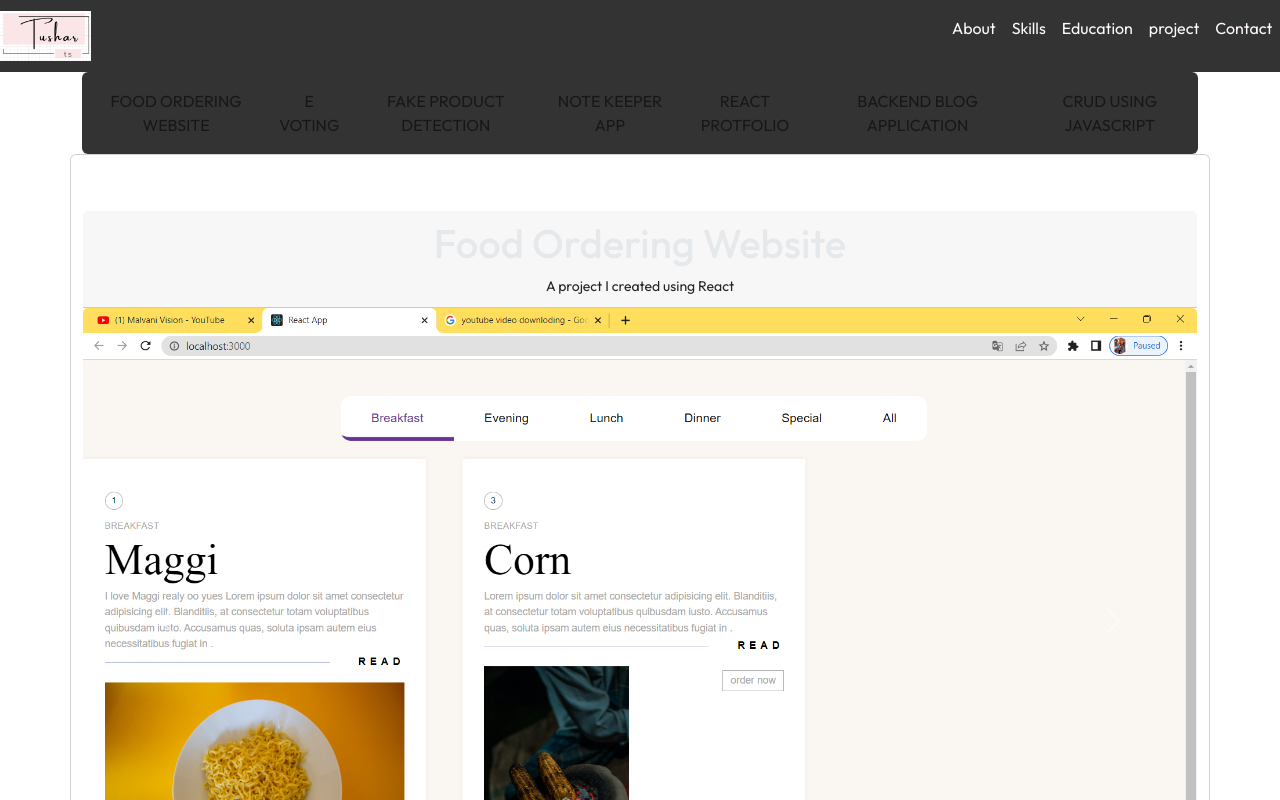
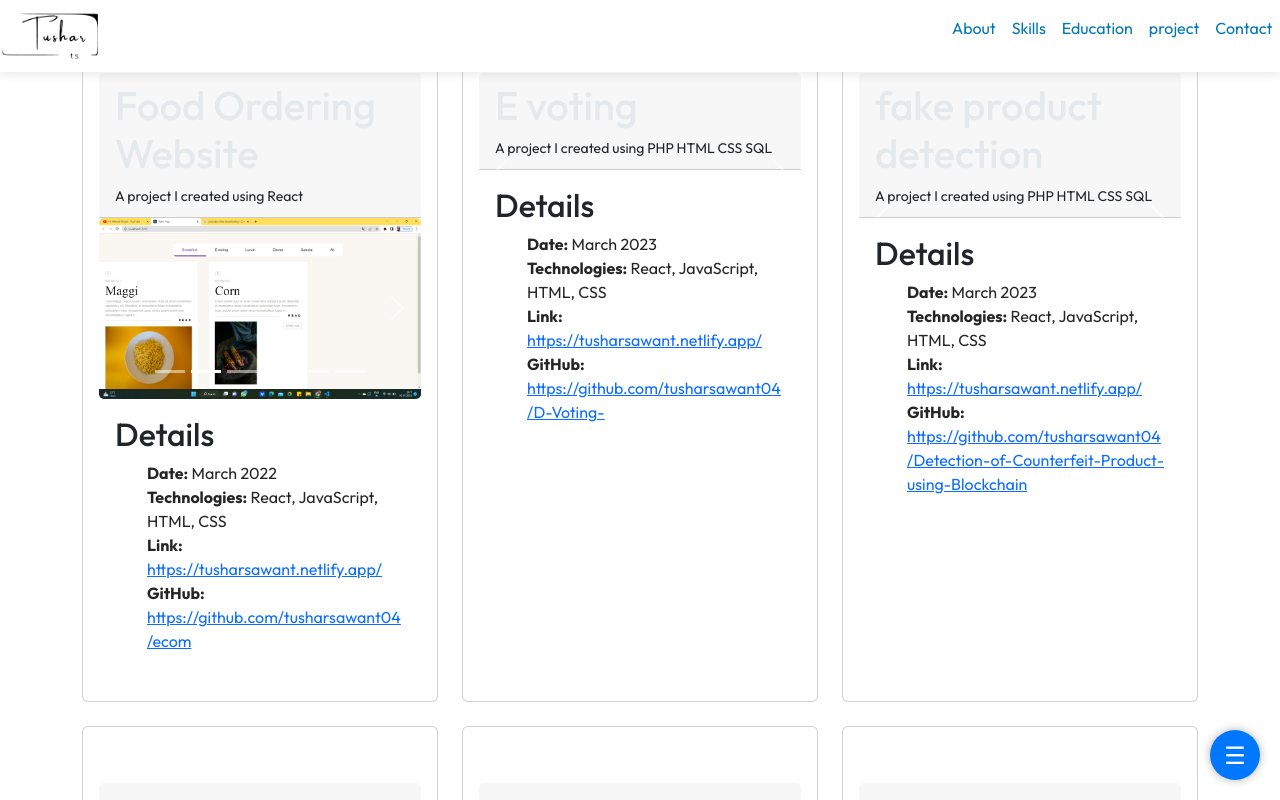
Before and after one commit to tusharsawant04/protfolio, a React (Create React App) app: page /project in a window 1280 px wide. Shown: the top 800 px of the page. Built offline with nearby package versions, Linux system fonts and the light colour scheme; a small style sheet from the web is missing.

Commit message:
ui changes

```diff
--- a/src/component/navbar.css
+++ b/src/component/navbar.css
@@ -3,13 +3,14 @@
   justify-content: space-between;
   align-items: center;
   padding: 0.5rem;
-  background-color: #333;
-  color: #f5ebeb;
-  position: fixed;
+  background-color: #ffffff; /* Background color white */
+  color: #333;
+  position: fixed !important;
   top: 0;
   left: 0;
   right: 0;
   z-index: 999;
+  box-shadow: 0 2px 10px rgba(0, 0, 0, 0.1); /* Added shadow for attractiveness */
 }
 
 .logo img {
@@ -17,15 +18,14 @@
 }
 
 .nav-links {
-  color: #f5ebeb;
+  color: #333;
   display: flex;
   justify-content: space-between;
   align-items: center;
   width: 25%;
   transition: transform 0.5s ease-in-out;
   @media (min-width: 768px) {
-
-      margin-right: 3rem;
+    margin-right: 3rem;
   }
 }
 
@@ -36,14 +36,14 @@
 .nav-links li a {
   display: block;
   text-align: center;
-  color: #fff9f9;
+  color: #0077b6; /* Primary blue color for links */
   text-decoration: none;
   padding: 0.5rem;
   transition: color 0.3s ease-in-out;
 }
 
 .nav-links li a:hover {
-  color: #0077b6;
+  color: #005f8a; /* Darker blue on hover */
 }
 
 .burger {
@@ -54,7 +54,7 @@
 .burger div {
   width: 25px;
   height: 3px;
-  background-color: #f5ebeb;
+  background-color: #333; /* Changed to match the color of the text */
   margin: 5px;
   transition: transform 0.3s ease-in-out;
 }
@@ -65,22 +65,62 @@
     right: 0;
     top: 0;
     height: 100vh;
-    width: 50%;
-    background-color: #2c2b2b;
-
+    width: 75%; /* Adjusted width for better usability */
+    background-color: #ffffff; /* White background for consistency */
     display: flex;
     flex-direction: column;
     justify-content: center;
     align-items: center;
     transform: translateX(100%);
     transition: transform 0.5s ease-in-out;
+    box-shadow: -2px 0 10px rgba(0, 0, 0, 0.1); /* Added shadow for attractiveness */
+    z-index: 998; /* Ensure it's below the navbar */
   }
 
   .nav-links.nav-active {
     transform: translateX(0);
   }
 
+  .nav-links li {
+    margin: 1rem 0; /* Add spacing between menu items */
+  }
+
   .burger {
     display: block;
+    cursor: pointer;
+    z-index: 999; /* Ensure it’s above the nav-links */
+  }
+
+  .burger div {
+    width: 25px;
+    height: 3px;
+    background-color: #333; /* Color to match the navbar text */
+    margin: 5px;
+    transition: transform 0.3s ease-in-out;
+  }
+
+  /* Optional: Styling the burger menu for better user interaction */
+  .burger div:nth-child(1) {
+    transform: rotate(45deg);
+  }
+
+  .burger div:nth-child(2) {
+    opacity: 0;
+  }
+
+  .burger div:nth-child(3) {
+    transform: rotate(-45deg);
+  }
+
+  .burger.active div:nth-child(1) {
+    transform: rotate(0);
+  }
+
+  .burger.active div:nth-child(2) {
+    opacity: 1;
+  }
+
+  .burger.active div:nth-child(3) {
+    transform: rotate(0);
   }
 }
--- a/src/pages/project.css
+++ b/src/pages/project.css
@@ -1,16 +1,14 @@
-
-
-.flex-container{
+/* Common styles */
+.flex-container {
   display: flex;
   flex-direction: column;
   flex-wrap: wrap;
   align-items: center;
-
   background-color: #282c34;
 }
+
 .project-page {
-
-    flex:1;
+  flex: 1;
   justify-content: space-between;
   width: 75%;
   padding: 1rem;
@@ -18,15 +16,11 @@
   background-color: #f7f7f7;
   border-radius: 5px;
   box-shadow: 0 0 5px rgba(0, 0, 0, 0.2);
-
 }
 
 .project-header {
   text-align: center;
-
 }
-
-
 
 .project-image {
   margin-top: 30px;
@@ -69,23 +63,61 @@
   color: #0077FF;
   text-decoration: none;
 }
-  .navbar1 {
-    padding-top: 50px;
+
+/* Floating ball navbar styles */
+.floating-ball {
+  position: fixed;
+  bottom: 20px;
+  right: 20px;
+  width: 50px;
+  height: 50px;
+  background-color: #0077FF;
+  border-radius: 50%;
+  box-shadow: 0 0 10px rgba(0, 0, 0, 0.3);
+  display: flex;
+  justify-content: center;
+  align-items: center;
+  color: #fff;
+  font-size: 24px;
+  cursor: pointer;
+  z-index: 1000;
+}
+
+.navbar-menu {
+  position: fixed;
+  bottom: 80px;
+  right: 20px;
+  background-color: #f7f7f7;
+  border-radius: 10px;
+  box-shadow: 0 0 10px rgba(0, 0, 0, 0.3);
+  display: none;
+  flex-direction: column;
+  padding: 10px;
+  z-index: 999;
+}
+
+.navbar-menu.show {
+  display: flex;
+}
+
+.navbar-menu a {
+  text-decoration: none;
+  color: #0077FF;
+  margin-bottom: 10px;
   text-align: center;
 }
 
-  .navbar h1 {
-    padding-bottom: 20px;
-    text-transform: capitalize;
+.navbar-menu a:last-child {
+  margin-bottom: 0;
 }
 
-  /** button group styles **/
+/* Button group styles */
 .btn-group {
   display: flex;
   justify-content: center;
-    align-items: flex-end; /* Align buttons to the bottom */
-    gap: 10px; /* Adjust as needed */
-    margin-bottom: 10px; /* Add bottom margin for spacing */
+  align-items: flex-end;
+  gap: 10px;
+  margin-bottom: 10px;
   text-transform: capitalize;
 }
 
--- a/src/pages/project.js
+++ b/src/pages/project.js
@@ -98,30 +98,23 @@ const Project = () => {
   const toggleNavbar = () => {
     setIsNavbarCollapsed(!isNavbarCollapsed);
   };
+
   return (
-    <div className='container'>
-
-      <nav className="navbar navbar-expand-lg navbar-lite bg-lite sticky-top rounded">
-        <button className="navbar-toggler" type="button" onClick={toggleNavbar}>
-          <span className="navbar-toggler-icon"></span>
-        </button>
-        <div className={`collapse navbar-collapse ${isNavbarCollapsed ? '' : 'show'}`} id="navbarNav">
-          <ul className="navbar-nav ml-auto">
+    <div className='container mt-3'>
+      <nav className={`navbar-menu ${isNavbarCollapsed ? '' : 'show'}`}>
+        <ol>
           {projects.map((project, index) => (
             <li key={index} className={`nav-item ${activeProjectIndex === index ? 'active' : ''}`}>
               <button className="btn btn-link nav-link" onClick={() => handleProjectClick(index)}>{project.title}</button>
             </li>
           ))}
-          </ul>
-        </div>
-
-
+        </ol>
       </nav>
 
-    <div className="d-flex flex-wrap text-center">
       <div className="row">
         {projects.map((project, index) => (
-         <div id={`project-${index}`} className={`card p-10 m-10 ${activeProjectIndex === index ? 'active' : 'inactive'}`} key={index}>
+          <div id={`project-${index}`} className={`col-12 col-md-6 col-lg-4 mb-4`} key={index}>
+            <div className={`card h-100 ${activeProjectIndex === index ? 'active' : 'inactive'}`}>
               <div className="card-header">
                 <h1 className='font-weight-bold'>{project.title}</h1>
                 <p>{project.description}</p>
@@ -138,13 +131,17 @@ const Project = () => {
                 <ul>
                   <li><strong>Date:</strong> {project.date}</li>
                   <li><strong>Technologies:</strong> {project.technologies}</li>
-              <li><strong>Link:</strong> <a  href={project.link} target="_blank" rel="noopener noreferrer">{project.link}</a></li>
-              <li><strong>Git Hub:</strong> <a href={project.GitHub} target="_blank" rel="noopener noreferrer">{project.GitHub}</a></li>
+                  <li><strong>Link:</strong> <a href={project.link} target="_blank" rel="noopener noreferrer">{project.link}</a></li>
+                  <li><strong>GitHub:</strong> <a href={project.GitHub} target="_blank" rel="noopener noreferrer">{project.GitHub}</a></li>
                 </ul>
+              </div>
             </div>
           </div>
         ))}
       </div>
+
+      <div className="floating-ball" onClick={toggleNavbar}>
+        ☰
       </div>
     </div>
   );
```
Also changed, not shown: src/assests/logo.png, src/assests/logoold.png (added). Lines whose indentation alone changed are shown as unchanged.
